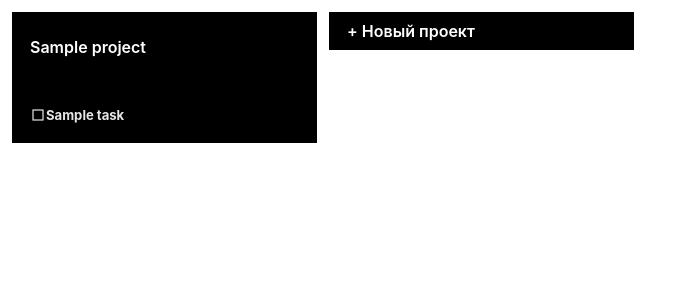
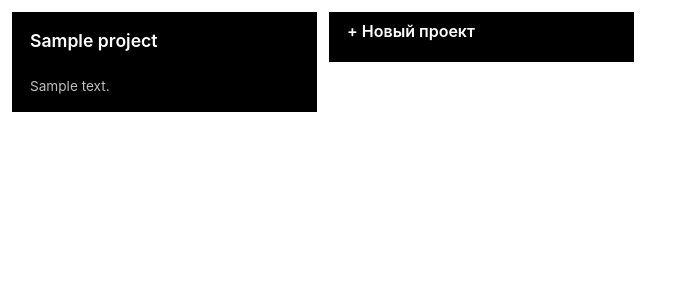
Before and after one commit to eledays/check, a Flask app: template app/templates/index.html in a window 1280 px wide. Shown: the top 300 px of the page, without its empty margins (0-685 px from the left). Run offline with Flask 3, Linux system fonts and the light colour scheme; the template is opened without the code that fills it: values that come from a table or form of the project are taken from there, others are empty; tables that the repository leaves empty hold one stand-in row (values such as "Sample post"); some libraries are stand-ins or nearby versions; some web fonts are replaced.

Commit message:
style: no tasks in project on main page

```diff
--- a/app/static/style/main.css
+++ b/app/static/style/main.css
@@ -15,6 +15,18 @@ body {
     color: var(--primary-color);
     padding: var(--project-card-padding);
     height: max-content;
+    min-height: 100px;
+    flex-direction: column;
+    justify-content: space-between;
+    display: flex;
+}
+
+.project h2 {
+    margin-bottom: 12px;
+    font-weight: 600;
+    font-size: 1.1rem;
+    color: var(--primary-color);
+    text-decoration: none;
 }
 
 .project a {
@@ -23,6 +35,12 @@ body {
     font-size: 1rem;
     color: var(--primary-color);
     text-decoration: none;
+}
+
+.project .description {
+    font-size: .85rem;
+    color: var(--secondary-color);
+    /* margin-bottom: 12px; */
 }
 
 .tasks {
@@ -59,4 +77,5 @@ body {
 .new-project {
     cursor: pointer;
     padding: calc(var(--project-card-padding) / 2) var(--project-card-padding);
+    min-height: unset;
 }
--- a/app/templates/index.html
+++ b/app/templates/index.html
@@ -17,9 +17,10 @@
 <body>
     <div class="projects">
         {% for project in projects %}
-            <div class="project">
-                <h2><a href="/project/{{ project.id }}">{{ project.name }}</a></h2>
-                <div class="tasks">
+            <div class="project" data-id="{{ project.id }}" onclick="location.href='/project/{{ project.id }}'">
+                <h2>{{ project.name }}</h2>
+                <p class="description">{{ project.description }}</p>
+                <!-- <div class="tasks">
                     {% for task in project.tasks %}
                         <div class="task status-{{ task.status.value }}" id="task-{{ task.id }}">
                             <span class="material-symbols-sharp notranslate no-select">
@@ -28,7 +29,7 @@
                             <h3>{{ task.title }}</h3>
                         </div>
                     {% endfor %}
-                </div>
+                </div> -->
             </div>
         {% endfor %}
 
```
